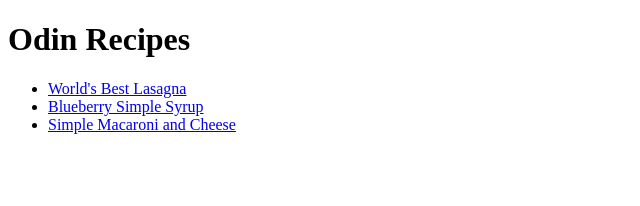
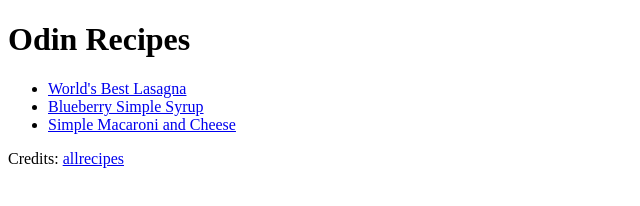
Before and after one commit to Vescien/odin-recipes, a plain HTML site: page index.html in a window 1280 px wide. Shown: the whole page, without its empty margins (0-640 px from the left). Drawn offline with Linux system fonts and the light colour scheme.

Commit message:
Add credits

```diff
--- a/index.html
+++ b/index.html
@@ -12,5 +12,6 @@
         <li><a href="recipes/blueberry-simple-syrup.html">Blueberry Simple Syrup</a></li>
         <li><a href="recipes/simple-macaroni-and-cheese.html">Simple Macaroni and Cheese</a></li>
     </ul>
+    <p>Credits: <a href="https://www.allrecipes.com/">allrecipes</a></p>
 </body>
 </html>
```
